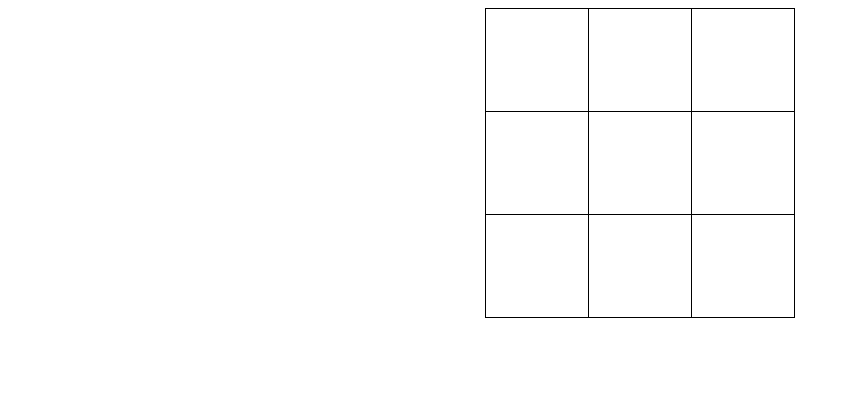
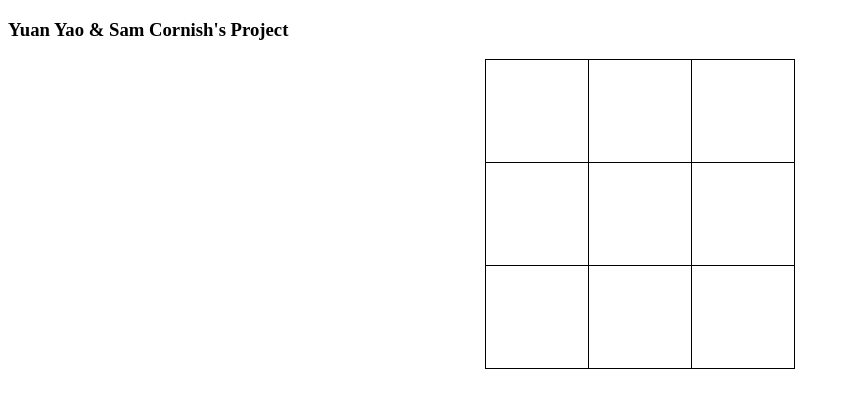
Before and after one commit to whyyao/tictactoe, a plain HTML site: page index.html in a window 1280 px wide. Shown: the whole page, without its empty margins (0-849 px from the left). Drawn offline with Linux system fonts and the light colour scheme.

Commit message:
Update index.html

```diff
--- a/index.html
+++ b/index.html
@@ -5,7 +5,10 @@
   <script type="text/javascript" src="js/myScript.js"> </script>
 </head>
 <body>
-  <div>
+  <h3>
+    Yuan Yao & Sam Cornish's Project
+  </h3>
+  <center>
     <table align="center">
     <tr>
     <td id="cell1" onClick="clickCell(0)"></td>
@@ -27,7 +30,7 @@
 
 
 
-  </div>
+  </center>
 
 </body>
 </html>
```
